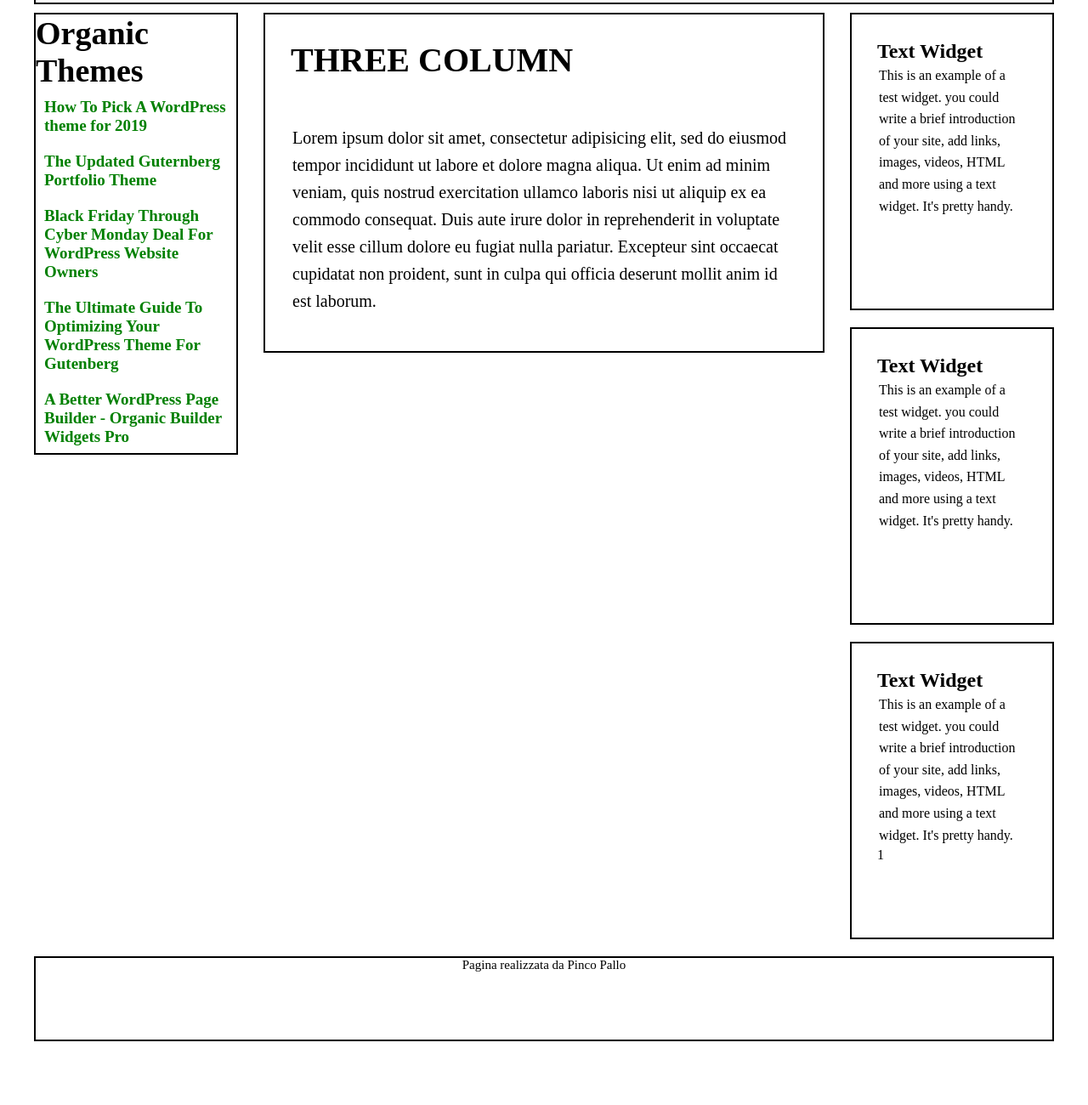
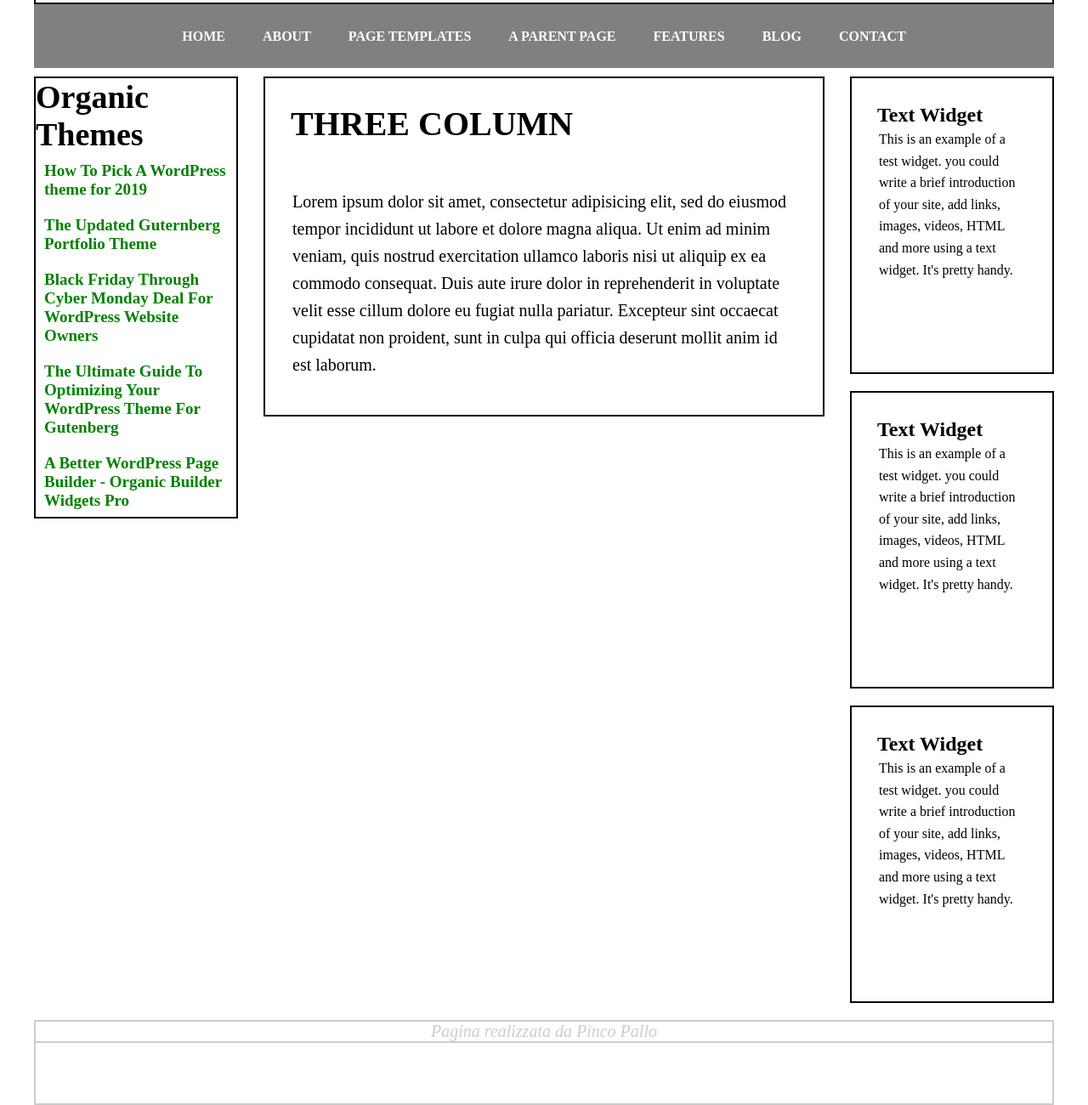
Before and after one commit to giosue-santoro/htmlcss-wp, a plain HTML site: page index.html in a window 1280 px wide. Shown: the part 405-1705 px from the top of the page at 85% size. Before the commit the page ends 1630 px from the top, so only its background shows below. Drawn offline with Linux system fonts and the light colour scheme.

Commit message:
Sito completo senza immagini

```diff
--- a/css/style.css
+++ b/css/style.css
@@ -18,9 +18,25 @@ header {
   width: 1200px;
   height: 400px;
   border: 2px solid black;
-  margin: 10px 0;
+  margin: 10px 0 0 0;
   text-align: center;
   line-height: 400px;
+}
+
+nav {
+  background-color: grey;
+  margin-bottom: 10px;
+  height: 75px;
+  text-align: center;
+  line-height: 75px;
+}
+
+nav a {
+  text-decoration: none;
+  color: white;
+  padding: 20px;
+  font-weight: bolder;
+  text-transform: uppercase;
 }
 
 header h1 {
@@ -85,10 +101,16 @@ header h1 {
 footer {
   width: 100%;
   height: 100px;
-  border: 2px solid black;
+  border: 2px solid #ccc;
   margin-bottom: 30px;
   text-align: center;
-  font-size: 15px;
+  font-size: 20px;
+}
+
+footer p {
+  border-bottom: 2px solid #ccc;
+  font-style: italic;
+  color: #ccc;
 }
 
 
--- a/index.html
+++ b/index.html
@@ -16,7 +16,13 @@
 
         <!-- Nav Bar -->
         <nav>
-
+          <a href="#">Home</a>
+          <a href="#">About</a>
+          <a href="#">Page Templates</a>
+          <a href="#">A Parent Page</a>
+          <a href="#">Features</a>
+          <a href="#">Blog</a>
+          <a href="#">Contact</a>
         </nav>
         <!-- Nav Bar -->
 
@@ -67,7 +73,7 @@
             <div class="content">
               <h2>Text Widget</h2>
               <p class="lorem">This is an example of a test widget. you could write a brief introduction of your site, add links, images, videos, HTML and more using a text widget. It's pretty handy.</p>
-            1</div>
+            </div>
           </div>
           <!-- /Block5 -->
         </div>
@@ -75,9 +81,9 @@
 
         <!-- Footer -->
         <footer>
-          <span class="footer-text">
+          <p class="footer-text">
             Pagina realizzata da Pinco Pallo
-          </span>
+          </p>
         </footer>
         <!-- /Footer -->
       </div>
```
